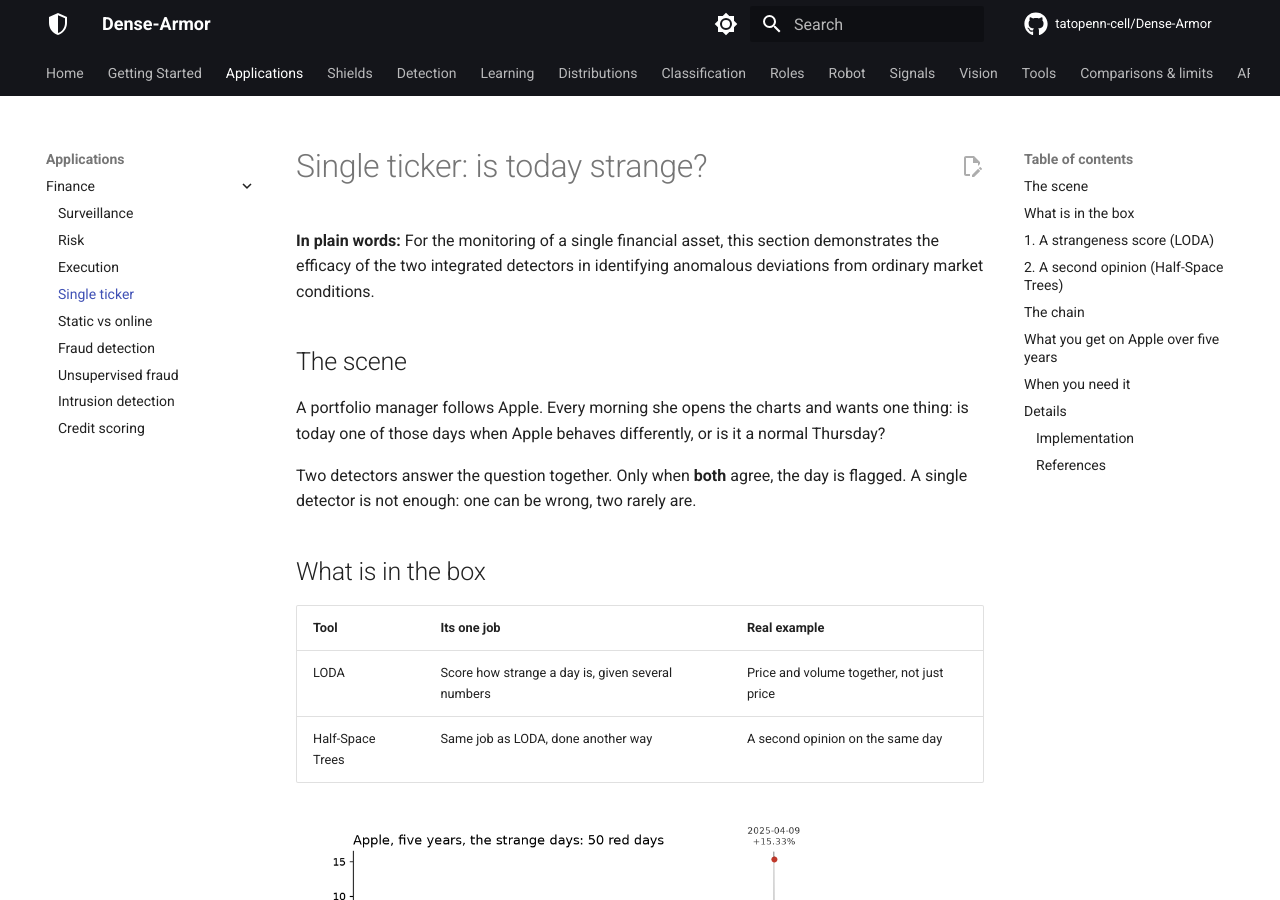
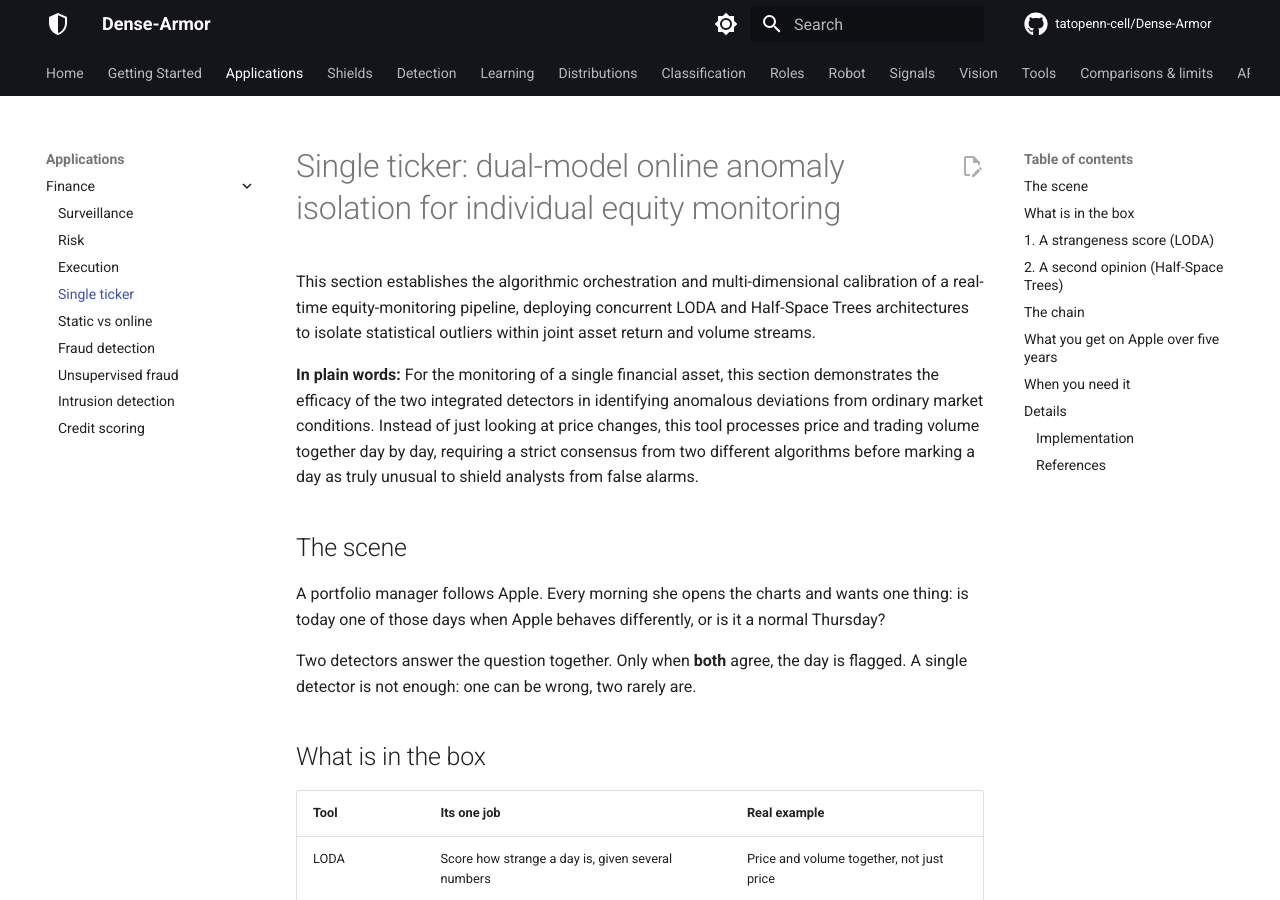
Before and after one commit to tatopenn-cell/Dense-Armor, an MkDocs documentation site: the page built from docs/finance/single_ticker.md, in a window 1280 px wide and 900 px high. Built offline with MkDocs 1.6.1 and Material for MkDocs 9.7.7, drawn with Linux system fonts in a browser that asks for light colours; comment, search, counter and statistics services are not loaded.

Commit message:
Revise single ticker section for clarity and detail
Updated the title and expanded the explanation of the single ticker monitoring section to clarify the dual-model approach for anomaly detection.

```diff
--- a/docs/finance/single_ticker.md
+++ b/docs/finance/single_ticker.md
@@ -1,6 +1,9 @@
-# Single ticker: is today strange?
+# Single ticker: dual-model online anomaly isolation for individual equity monitoring
 
-**In plain words:** For the monitoring of a single financial asset, this section demonstrates the efficacy of the two integrated detectors in identifying anomalous deviations from ordinary market conditions.
+This section establishes the algorithmic orchestration and multi-dimensional calibration of a real-time equity-monitoring pipeline, deploying concurrent LODA and Half-Space Trees architectures to isolate statistical outliers within joint asset return and volume streams.
+
+**In plain words:** For the monitoring of a single financial asset, this section demonstrates the efficacy of the two integrated detectors in identifying anomalous deviations from ordinary market conditions. Instead of just looking at price changes, this tool processes price and trading volume together day by day, requiring a strict consensus from two different algorithms before marking a day as truly unusual to shield analysts from false alarms.
+
 
 ## The scene
 
```
